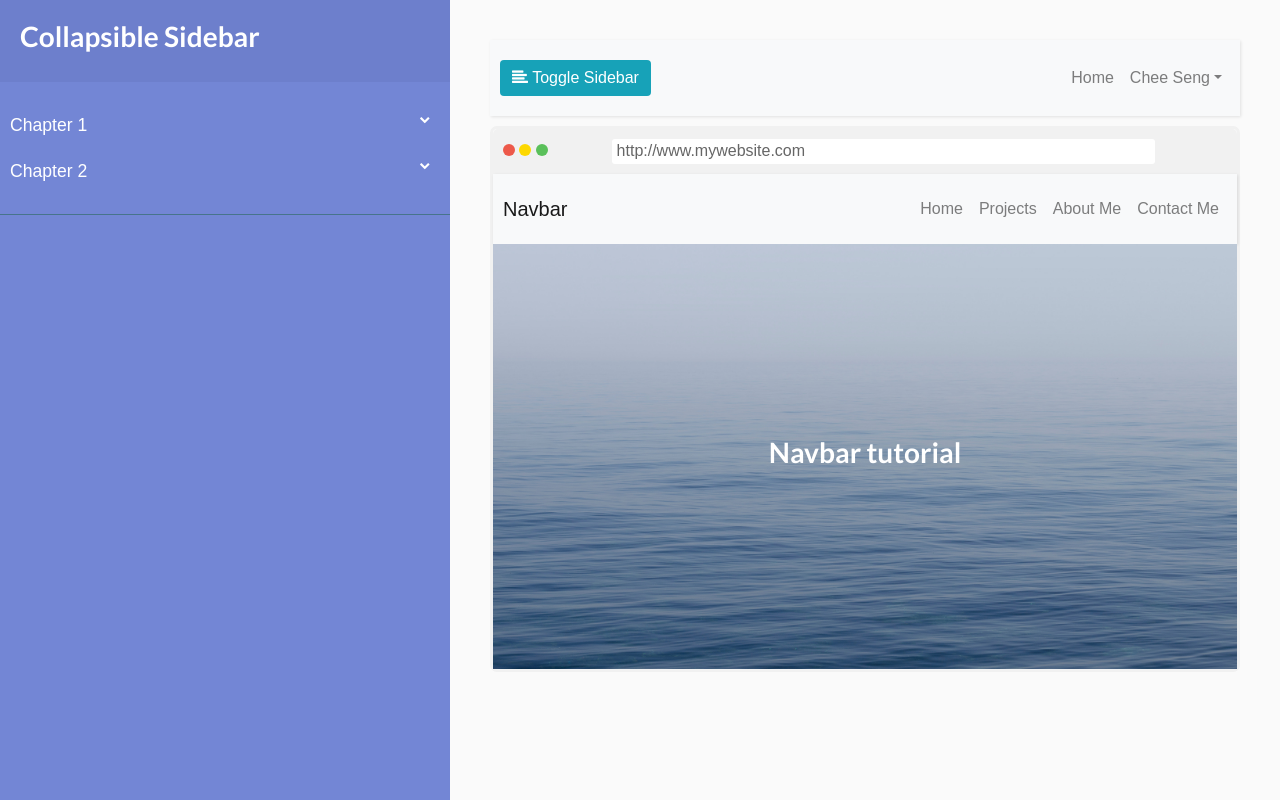
After one commit to csleong98/LearnX, a PHP site: page /sidebar.html in a window 1280 px wide. The commit adds this page. Run offline with PHP 8.4, Linux system fonts and the light colour scheme; some libraries are stand-ins or nearby versions.

Commit message:
Created sidebar page

```diff
--- a/css/learn.css
+++ b/css/learn.css
@@ -6,24 +6,10 @@ body {
     box-sizing: border-box;
 }
 
-.wrapper {
-    display: flex;
-    align-items: stretch;
-}
-
-
-.sidebar {
-    min-width: 250px;
-    max-width: 250px;
-}
-
-#sidebar.active {
-    margin-left: -250px;
-}
-
 /* The browser window */
 
 .browser-container {
+    margin-top: 10px;
     border: 3px solid #f1f1f1;
     border-radius: 7px;
 }
@@ -86,11 +72,3 @@ input[type=text] {
     color: #666;
     padding: 5px;
 }
-
-/* Page content */
-
-.shepherd-target.shepherd-enabled {
-    border: green 2px solid;
-    padding: 2px 3px 2px 3px;
-
-}
--- /dev/null
+++ b/css/sidebar.css
@@ -0,0 +1,174 @@
+@import "https://fonts.googleapis.com/css?family=Poppins:300,400,500,600,700";
+
+
+body {
+    font-family: 'Poppins', sans-serif;
+    background: #fafafa;
+}
+
+p {
+    font-family: 'Poppins', sans-serif;
+    font-size: 1.1em;
+    font-weight: 300;
+    line-height: 1.7em;
+    color: #999;
+}
+
+a, a:hover, a:focus {
+    color: inherit;
+    text-decoration: none;
+    transition: all 0.3s;
+}
+
+.navbar {
+    padding: 15px 10px;
+    background: #fff;
+    border: none;
+    border-radius: 0;
+    box-shadow: 1px 1px 3px rgba(0, 0, 0, 0.1);
+}
+
+.navbar-btn {
+    box-shadow: none;
+    outline: none !important;
+    border: none;
+}
+
+.line {
+    width: 100%;
+    height: 1px;
+    border-bottom: 1px dashed #ddd;
+    margin: 40px 0;
+}
+
+/* ---------------------------------------------------
+    SIDEBAR STYLE
+----------------------------------------------------- */
+#sidebar {
+    width: 450px;
+    position: fixed;
+    top: 0;
+    left: 0;
+    height: 100vh;
+    z-index: 999;
+    background: #7386D5;
+    color: #fff;
+    transition: all 0.3s;
+}
+
+#sidebar.active {
+    margin-left: -450px;
+}
+
+#sidebar .sidebar-header {
+    padding: 20px;
+    background: #6d7fcc;
+}
+
+#sidebar ul.components {
+    padding: 20px 0;
+    border-bottom: 1px solid #47748b;
+}
+
+#sidebar ul p {
+    color: #fff;
+    padding: 10px;
+}
+
+#sidebar ul li a {
+    padding: 10px;
+    font-size: 1.1em;
+    display: block;
+}
+#sidebar ul li a:hover {
+    color: #7386D5;
+    background: #fff;
+}
+
+#sidebar ul li.active > a, .chevron-dropdown[aria-expanded="true"] {
+    color: #fff;
+    background: #6d7fcc;
+}
+
+
+a[data-toggle="collapse"] {
+    position: relative;
+}
+
+.chevron-dropdown[aria-expanded="false"]::before, .chevron-dropdown[aria-expanded="true"]::before {
+    content: '\f078';
+    display: block;
+    position: absolute;
+    right: 20px;
+    font-family: 'FontAwesome';
+    font-size: 0.6em;
+}
+.chevron-dropdown[aria-expanded="true"]::before {
+    content: '\f077';
+}
+
+
+ul ul a {
+    font-size: 0.9em !important;
+    padding-left: 30px !important;
+    background: #6d7fcc;
+}
+
+ul.CTAs {
+    padding: 20px;
+}
+
+ul.CTAs a {
+    text-align: center;
+    font-size: 0.9em !important;
+    display: block;
+    border-radius: 5px;
+    margin-bottom: 5px;
+}
+a.download {
+    background: #fff;
+    color: #7386D5;
+}
+a.article, a.article:hover {
+    background: #6d7fcc !important;
+    color: #fff !important;
+}
+
+
+/* ---------------------------------------------------
+    CONTENT STYLE
+----------------------------------------------------- */
+#content {
+    width: calc(100% - 450px);
+    padding: 40px;
+    min-height: 100vh;
+    transition: all 0.3s;
+    position: absolute;
+    top: 0;
+    right: 0;
+}
+#content.active {
+    width: 100%;
+}
+
+
+/* ---------------------------------------------------
+    MEDIAQUERIES
+----------------------------------------------------- */
+@media (max-width: 768px) {
+    #sidebar {
+        margin-left: -450px;
+    }
+    #sidebar.active {
+        margin-left: 0;
+    }
+    #content {
+        width: 100%;
+    }
+    #content.active {
+        width: calc(100% - 450px);
+    }
+    #sidebarCollapse span {
+        display: none;
+    }
+}
--- /dev/null
+++ b/js/sidebar.js
@@ -0,0 +1,11 @@
+$(document).ready(function () {
+    $("#sidebar").mCustomScrollbar({
+        theme: "minimal"
+    });
+
+    $('#sidebarCollapse').on('click', function () {
+        $('#sidebar, #content').toggleClass('active');
+        $('.collapse.in').toggleClass('in');
+        $('a[aria-expanded=true]').attr('aria-expanded', 'false');
+    });
+});
--- /dev/null
+++ b/sidebar.html
@@ -0,0 +1,156 @@
+<!DOCTYPE html>
+<html>
+
+<head>
+
+    <meta charset="utf-8">
+    <meta name="viewport" content="width=device-width, initial-scale=1, shrink-to-fit=no">
+    <meta name="description" content="">
+    <meta name="author" content="">
+
+    <title>SideBar</title>
+
+    <!-- Bootstrap core CSS -->
+    <link href="https://maxcdn.bootstrapcdn.com/bootstrap/4.0.0/css/bootstrap.min.css" rel="stylesheet">
+
+    <!-- Custom fonts for this template -->
+    <link href="vendor/font-awesome/css/font-awesome.min.css" rel="stylesheet" type="text/css">
+    <link href="https://fonts.googleapis.com/css?family=Lato:300,400,700,300italic,400italic,700italic" rel="stylesheet" type="text/css">
+
+    <!-- Custom styles for this template -->
+    <link rel="stylesheet" href="css/sidebar.css">
+    <link href="css/landing-page.min.css" rel="stylesheet">
+    <link rel="stylesheet" href="css/learn.css">
+
+</head>
+
+<body>
+    <div class="wrapper">
+        <nav id="sidebar">
+            <div class="sidebar-header">
+                <!-- Sidebar Header -->
+                <h3>Collapsible Sidebar</h3>
+            </div>
+
+            <!-- Sidebar Links -->
+            <ul class="list-unstyled components">
+                <li>
+                    <a class="chevron-dropdown" href="#homeSubmenu" data-toggle="collapse" aria-expanded="false">Chapter 1</a>
+                    <ul id="homeSubmenu" class="list-unstyled collapse">
+                        <li>
+                            <a href="#">Home 1</a>
+                        </li>
+                    </ul>
+                </li>
+                <li>
+                    <a class="chevron-dropdown" href="#pageSubmenu" data-toggle="collapse" aria-expanded="false">Chapter 2</a>
+                    <ul class="collapse list-unstyled" id="pageSubmenu" aria-expanded="true">
+                        <li>
+                            <a href="#">Page 1</a>
+                        </li>
+                    </ul>
+                </li>
+            </ul>
+        </nav>
+        <div id="content">
+            <!-- browser's navbar -->
+            <nav class="navbar navbar-expand-lg navbar-light bg-light">
+
+                <div class="navbar-header navbar-brand">
+                    <button type="button" id="sidebarCollapse" class="btn btn-info navbar-btn">
+                        <i class="fa fa-align-left"></i>
+                        Toggle Sidebar
+                    </button>
+                </div>
+                <!-- navbar links -->
+                <div class="collapse navbar-collapse">
+                    <ul class="navbar-nav ml-auto small-navbar-links">
+                        <li class="nav-item">
+                            <a class="nav-link" href="#">Home</a>
+                        </li>
+                        <li class="nav-item dropdown">
+                            <a class="nav-link dropdown-toggle" href="#" id="navbarDropdown" role="button" data-toggle="dropdown" aria-haspopup="true" aria-expanded="false">Chee Seng</a>
+                            <div class="dropdown-menu dropdown-menu-right" aria-labelledby="navbarDropdown">
+                                <a class="dropdown-item" href="#">Profile</a>
+                                <a class="dropdown-item" href="#">Log Out</a>
+                            </div>
+                        </li>
+                </div>
+            </nav>
+            <!-- /browser's navbar -->
+
+            <div class="browser-container">
+                <div class="browser-row">
+                    <!-- 3 dots of browser window -->
+                    <div class="column left">
+                        <span class="dot" style="background:#ED594A;"></span>
+                        <span class="dot" style="background:#FDD800;"></span>
+                        <span class="dot" style="background:#5AC05A;"></span>
+                    </div>
+                    <div class="column middle">
+                        <input type="text" value="http://www.mywebsite.com">
+                    </div>
+                </div>
+
+                <!-- browser's navbar -->
+                <nav class="navbar navbar-expand-lg navbar-light bg-light">
+                    <a class="navbar-brand" href="#">Navbar</a>
+
+                    <!-- hamburger navbar -->
+                    <button class="navbar-toggler" type="button" data-toggle="collapse" data-target="#navbarSupportedContent" aria-controls="navbarSupportedContent"
+                        aria-expanded="false" aria-label="Toggle navigation">
+                        <span class="navbar-toggler-icon"></span>
+                    </button>
+
+                    <!-- navbar links -->
+                    <div class="collapse navbar-collapse" id="navbarSupportedContent">
+                        <ul class="navbar-nav ml-auto small-navbar-links">
+                            <li class="nav-item">
+                                <a class="nav-link" href="#">Home
+                                    <span class="sr-only">(current)</span>
+                                </a>
+                            </li>
+                            <li class="nav-item">
+                                <a class="nav-link" href="#">Projects</a>
+                            </li>
+                            <li class="nav-item">
+                                <a class="nav-link" href="#">About Me</a>
+                            </li>
+                            <li class="nav-item">
+                                <a class="nav-link" href="#">Contact Me</a>
+                            </li>
+                    </div>
+                </nav>
+                <!-- /browser's navbar -->
+
+
+                <!-- header -->
+                <div class="content">
+                    <header class="masthead text-white text-center">
+                        <div class="container">
+                            <div class="row">
+                                <div class="col-md-9 mx-auto">
+                                    <h3>Navbar tutorial</h3>
+                                </div>
+                            </div>
+                        </div>
+                    </header>
+                </div>
+                <!-- /header -->
+            </div>
+
+        </div>
+    </div>
+
+    <!-- Bootstrap 4 Javascript -->
+    <script src="https://code.jquery.com/jquery-1.12.0.min.js"></script>
+    <script src="https://maxcdn.bootstrapcdn.com/bootstrap/4.0.0/js/bootstrap.min.js"></script>
+
+    <!-- jQuery Custom Scroller CDN -->
+    <script src="https://cdnjs.cloudflare.com/ajax/libs/malihu-custom-scrollbar-plugin/3.1.5/jquery.mCustomScrollbar.concat.min.js"></script>
+
+    <!-- Custom Javascript -->
+    <script src="js/sidebar.js"></script>
+</body>
+
+</html>
```
